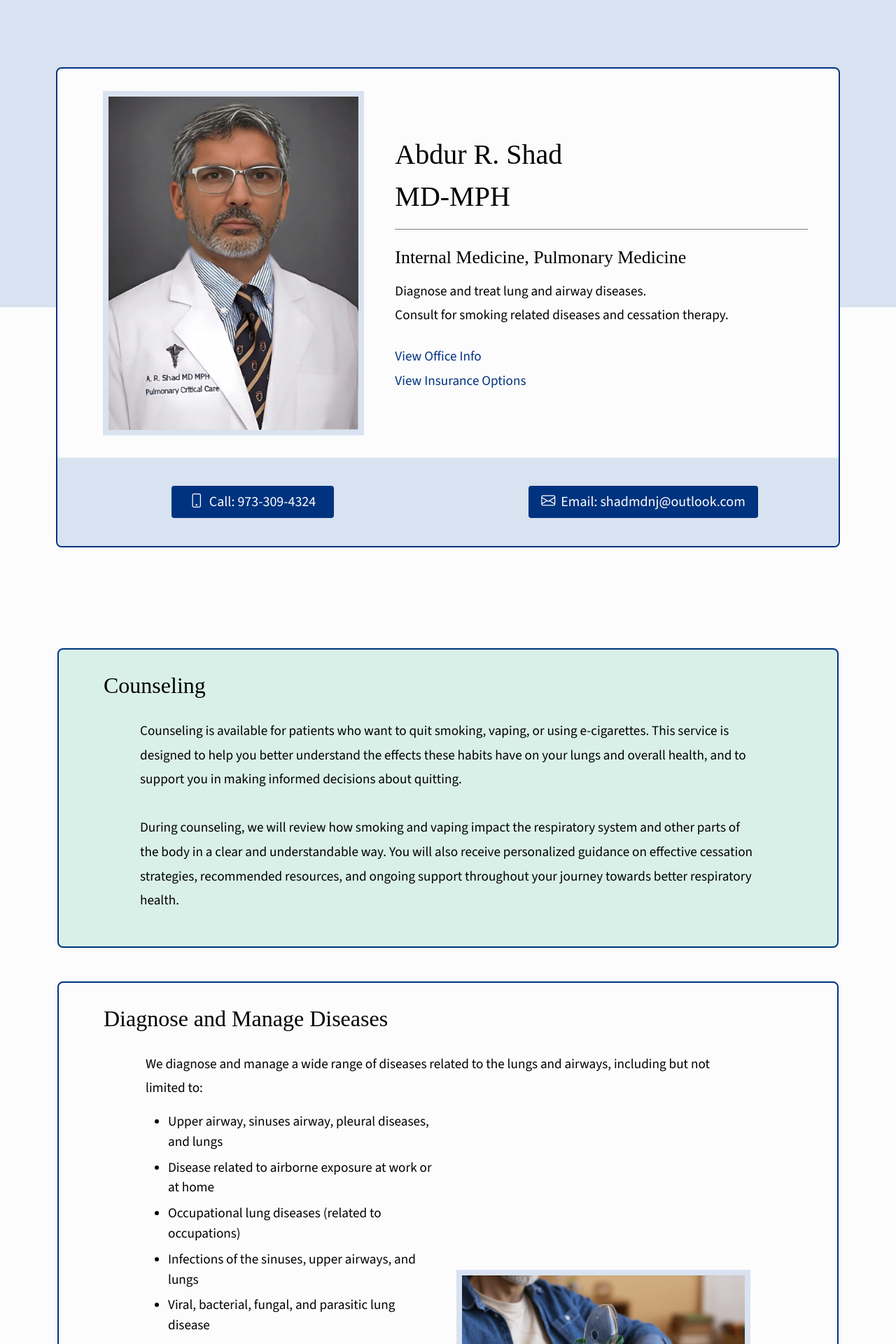
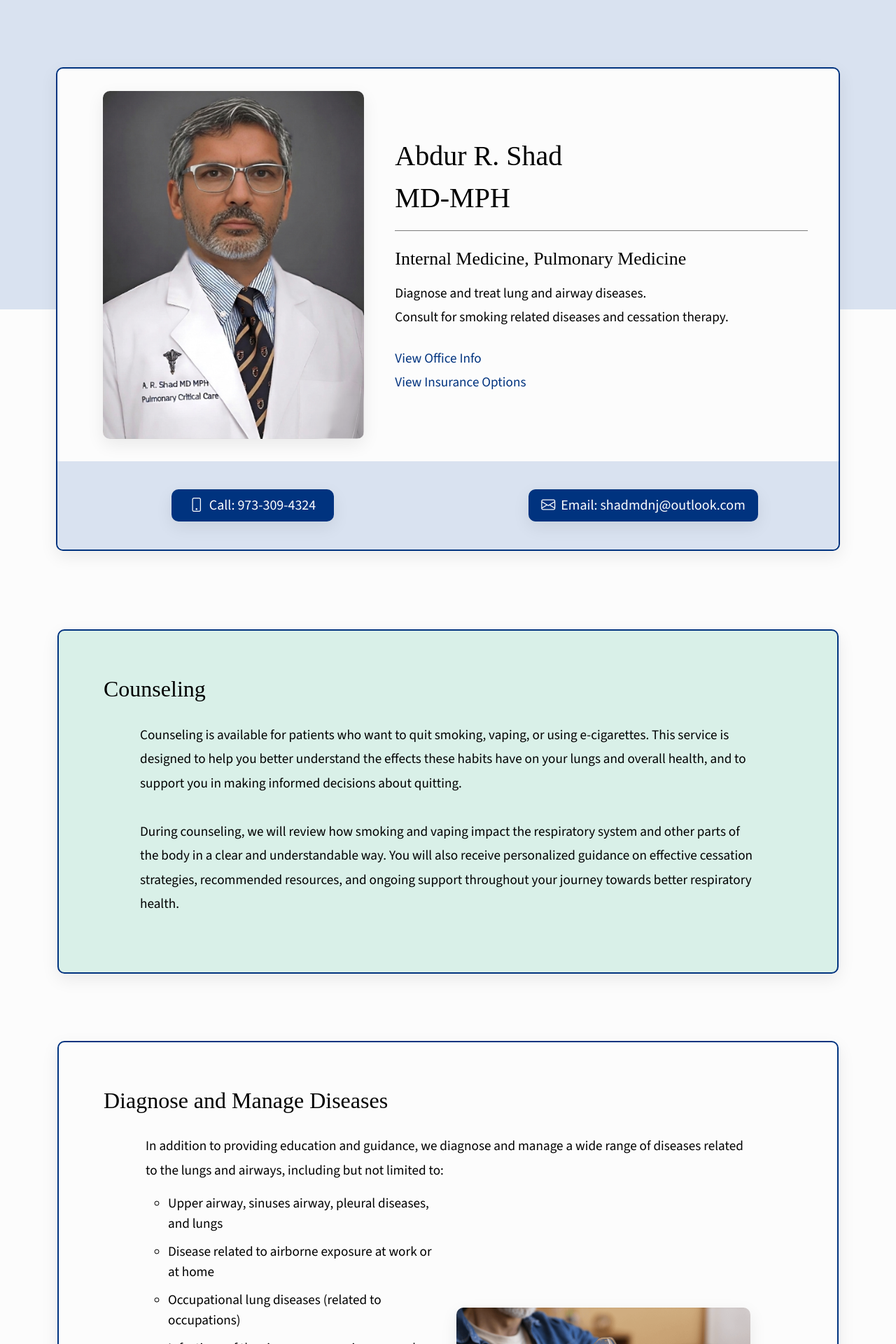
Before and after one commit to doctorabdurshad/doctorabdurshad.github.io, a Jekyll site: the page built from docs/index.html, in a window 1280 px wide. Shown: the top 1920 px of the page at 70% size. Built offline with Jekyll 4.4.1, drawn with Linux system fonts in a browser that asks for light colours; some web fonts are replaced; some of the changed text lies outside the part shown.

Commit message:
added styling

```diff
--- a/docs/css/site.scss
+++ b/docs/css/site.scss
@@ -1,5 +1,9 @@
 ---
 ---
+
+html {
+  scroll-behavior: smooth;
+}
 
 body {
   background-color: #FCFCFC;
@@ -66,7 +70,7 @@ a {
 li {
   font-size: 1.2rem;
   font-family: "Source Sans 3", sans-serif;
-  margin-bottom: 0.5rem;
+  margin-bottom: 0.7rem;
 
   @media (max-width: 550px) {
       font-size: 1rem !important;
@@ -76,6 +80,10 @@ li {
 hr {
   color: black;
   opacity: 0.5;
+}
+
+img {
+  box-shadow: 0 8px 24px rgba(0,0,0,0.08);
 }
 
 @media (max-width: 991px) {
@@ -127,9 +135,10 @@ hr {
 
 .hero-card {
   background-color: $off_white;
-  border-radius: 0.5rem;
+  border-radius: 10px;
   border: 2px solid $dark_blue;
   max-width: 70rem;
+  box-shadow: 0 8px 24px rgba(0,0,0,0.08);
 }
 
 .card-info {
@@ -142,7 +151,7 @@ hr {
 
 .profile-img {
   width: 90%;
-  border: 8px solid $light_blue;
+  border-radius: 10px;
 
   @media (max-width: 991px) {
       max-width: 400px;
@@ -164,8 +173,8 @@ hr {
   color: white;
   padding: 1.5rem 0;
   text-align: center;
-  border-bottom-left-radius: 0.5rem;
-  border-bottom-right-radius: 0.5rem;
+  border-bottom-left-radius: 10px;
+  border-bottom-right-radius: 10px;
 }
 
 .btn {
@@ -173,15 +182,16 @@ hr {
   color: white;
   font-size: 1.25rem;
   border: 2px solid $dark_blue;
-  border-radius: 0.25rem;
+  border-radius: 10px;
   text-wrap: nowrap;
   min-width: 8rem;
+  box-shadow: 0 8px 24px rgba(0,0,0,0.08);
 
   &:hover {
     background-color: $off_white;
     color: $dark_blue;
     border: 2px solid $dark-blue;
-    border-radius: 0.25rem;
+    border-radius: 10px;
     text-decoration: underline;
     transition: 0.4s ease-in-out;
   }
@@ -194,9 +204,10 @@ hr {
 .main {
   section {
     border: 2px solid $dark_blue;
-    border-radius: 0.5rem;
-    padding: 2rem 4rem;
-    margin: 3rem 0;
+    border-radius: 10px;
+    padding: 4rem;
+    margin-bottom: 6rem;
+    box-shadow: 0 8px 24px rgba(0,0,0,0.08);
 
     @media (max-width: 767px){
       padding: 2rem;
@@ -211,7 +222,7 @@ hr {
 .landscape-img {
   width: 100%;
   min-width: 350px;
-  border: 8px solid $light_blue;
+  border-radius: 10px;
   text-align: center;
 
   @media (max-width: 500px) {
@@ -222,7 +233,7 @@ hr {
 .portrait-img {
   width: 90%;
   min-width: 180px;
-  border: 8px solid $off_white;
+  border-radius: 10px;
 
   @media (max-width: 500px) {
     min-width: 200px;
@@ -249,8 +260,25 @@ hr {
   min-width: 240px;
 }
 
+.edu-card {
+  background: white;
+  padding: 1rem;
+  height: 85%;
+  border-radius: 10px;
+  margin-bottom: 1rem;
+  box-shadow: 0 4px 12px rgba(0,0,0,0.08);
+}
+
+.info-card {
+  padding: 20px;
+  border-radius: 10px;
+  background: #f8f9fa;
+  box-shadow: 0 2px 8px rgba(0,0,0,0.06);
+}
+
 .map {
   height: 400px;
+  box-shadow: 0 8px 24px rgba(0,0,0,0.08);
 
   @media (max-width: 450px) {
     height: 200px;
--- a/docs/index.html
+++ b/docs/index.html
@@ -6,7 +6,7 @@ layout: default
 
 <div class="main container">
 
-  <section id="counseling" class="mx-auto">
+  <section id="counseling" class="mx-auto mt-3">
     <h2>Counseling</h2>
     <div class="mobile-margin mx-5 align-items-center">
       <div class="mobile-width max-w-55 mx-auto">
@@ -28,13 +28,14 @@ layout: default
     <h2>Diagnose and Manage Diseases</h2>
     <div class="row mobile-margin mx-5 align-items-center" style="flex-direction: row-reverse;">
       <p>
-        We diagnose and manage a wide range of diseases related to the lungs and airways, including but not limited to:
+          In addition to providing education and guidance, we diagnose and manage a wide range
+          of diseases related to the lungs and airways, including but not limited to:
       </p>
       <div class="col d-flex justify-content-center">
         <img class="landscape-img mb-4" src="{{ site.images.nebulizer }}">
       </div>
       <div class="col">
-        <ul>
+        <ul style="list-style-type: circle;">
           <li>Upper airway, sinuses airway, pleural diseases, and lungs</li>
           <li>Disease related to airborne exposure at work or at home</li>
           <li>Occupational lung diseases (related to occupations)</li>
@@ -105,23 +103,31 @@ layout: default
       <div class="mobile-width col-8">
         <div class="row justify-content-around">
           <div class="mobile-width col-5">
+            <div class="edu-card">
               <h3>Medical School</h3>
               <p>Dow Medical College</p>
             </div>
+          </div>
           <div class="mobile-width col-7">
+            <div class="edu-card">
               <h3>MPH (Healthcare Organization and&nbsp;Policy)</h3>
               <p>University of Alabama at Birmingham</p>
+            </div>
           </div>
         </div>
 
         <div class="row justify-content-around">
           <div class="mobile-width col-5">
+            <div class="edu-card">
               <h3>Residency</h3>
               <p>S.U.N.Y at Buffalo</p>
               </div>
+          </div>
           <div class="mobile-width col-7">
+            <div class="edu-card">
               <h3>Fellowship</h3>
               <p>UMDNJ Pulmonary Medicine and Critical Care</p>
+            </div>
           </div>
         </div>
 
@@ -135,24 +141,24 @@ layout: default
       <p>We accept most health insurances such as:</p>
       <div class="row">
         <div class="col">
-          <ul class="mb-0">
-            <li>Amerihealth</li>
-            <li>Americhoice</li>
-            <li>Medicare</li>
-            <li>Medicaid</li>
-            <li>Aetna</li>
-            <li>AmeriGroup</li>
-            <li>Cigna</li>
+          <ul class="mb-0" style="list-style-type: none;">
+            <li><i class="bi bi-check-circle-fill text-primary me-2"></i> Amerihealth</li>
+            <li><i class="bi bi-check-circle-fill text-primary me-2"></i> Americhoice</li>
+            <li><i class="bi bi-check-circle-fill text-primary me-2"></i> Medicare</li>
+            <li><i class="bi bi-check-circle-fill text-primary me-2"></i> Medicaid</li>
+            <li><i class="bi bi-check-circle-fill text-primary me-2"></i> Aetna</li>
+            <li><i class="bi bi-check-circle-fill text-primary me-2"></i> AmeriGroup</li>
+            <li><i class="bi bi-check-circle-fill text-primary me-2"></i> Cigna</li>
           </ul>
         </div>
         <div class="col">
-          <ul>
-            <li>Horizon Blue Cross Blue Shield</li>
-            <li>Health Net</li>
-            <li>MagnaCare</li>
-            <li>QualCare</li>
-            <li>Railroad Medicare</li>
-            <li>United</li>
+          <ul style="list-style-type: none;">
+            <li><i class="bi bi-check-circle-fill text-primary me-2"></i> Horizon BCBS</li>
+            <li><i class="bi bi-check-circle-fill text-primary me-2"></i> Health Net</li>
+            <li><i class="bi bi-check-circle-fill text-primary me-2"></i> MagnaCare</li>
+            <li><i class="bi bi-check-circle-fill text-primary me-2"></i> QualCare</li>
+            <li><i class="bi bi-check-circle-fill text-primary me-2"></i> Railroad Medicare</li>
+            <li><i class="bi bi-check-circle-fill text-primary me-2"></i> United</li>
           </ul>
         </div>
       </div>
@@ -170,9 +176,12 @@ layout: default
         </iframe>
       </div>
       <div class="mobile-width col-4 text-center justify-content-center">
+        <div class="info-card">
         <a href="https://maps.google.com/maps?ll=40.893625,-74.475172&z=14&t=m&hl=en&gl=US&mapclient=embed&q=16%20Pocono%20Rd%20Suite%20311%20Denville%2C%20NJ%2007834"
         target="_blank" rel="noopener">
           <p>
+            Address:
+            <br>
             16 Pocono Rd,
             <br>
             Suite 311,
@@ -180,7 +189,9 @@ layout: default
             Denville, NJ-07834
           </p>
         </a>
+        </div>
         <hr>
+        <div class="info-card">
         <p>
           Office Hours:
           <br>
@@ -192,6 +203,7 @@ layout: default
           <br>
           By appointment 11 AM-3 PM Sat for those with weekday conflicts.
         </p>
+        </div>
       </div>
     </div>
     <div class="card-contact row m-0">
```
Also changed, not shown: other parts of docs/index.html (+0 -3 lines). Lines whose indentation alone changed are shown as unchanged.
